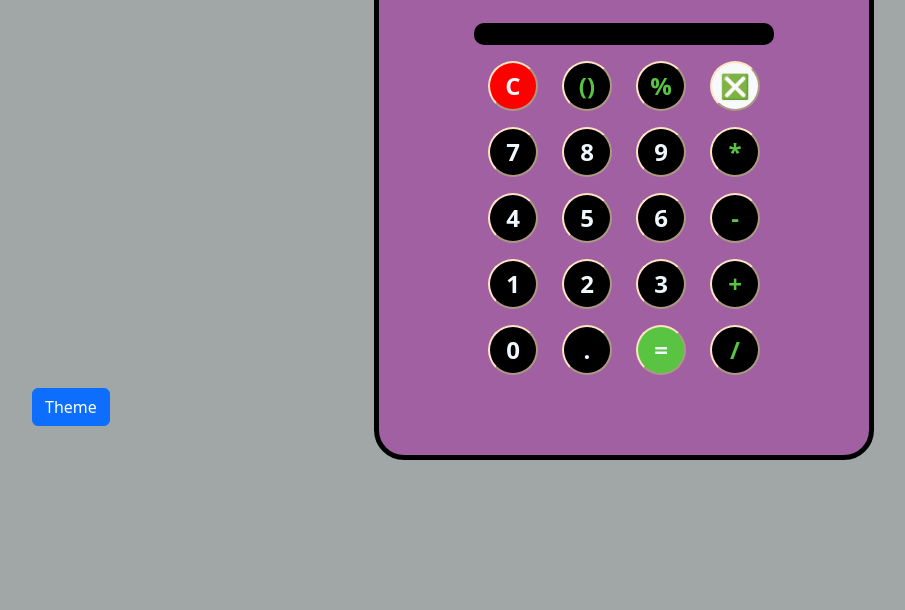
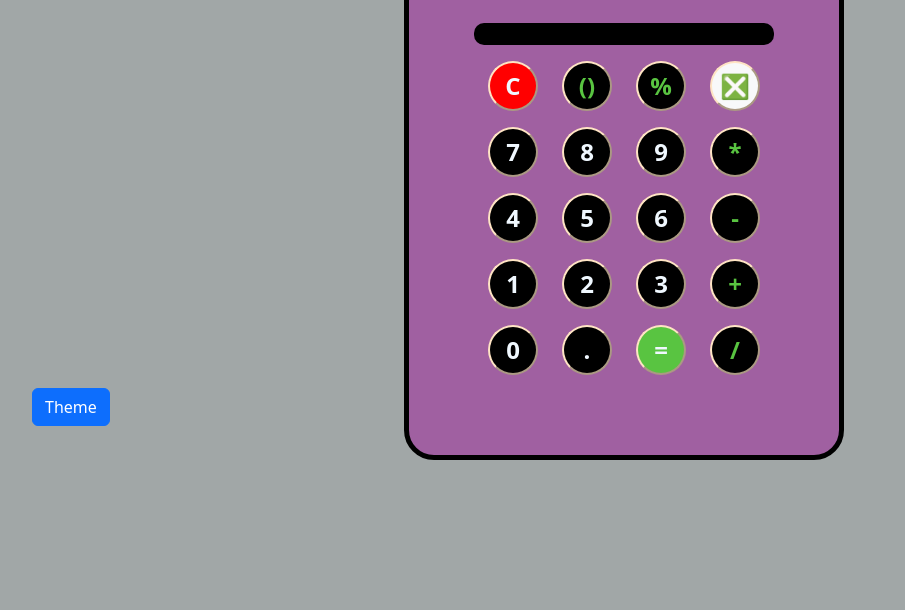
Before and after one commit to anshikamittal7/Calculator, a plain HTML site: page index.html in a window 1280 px wide. Shown: the part 190-800 px from the top of the page, without its empty margins (16-921 px from the left). Drawn offline with nearby package versions, Linux system fonts and the light colour scheme.

Commit message:
Update style.css

```diff
--- a/style.css
+++ b/style.css
@@ -5,7 +5,7 @@
   background-color: rgb(121, 121, 121);
 }
 .container {
-  width: 500px;
+  width: 440px;
   margin-top: 50px;
   display: flex;
   align-items: center;
```
